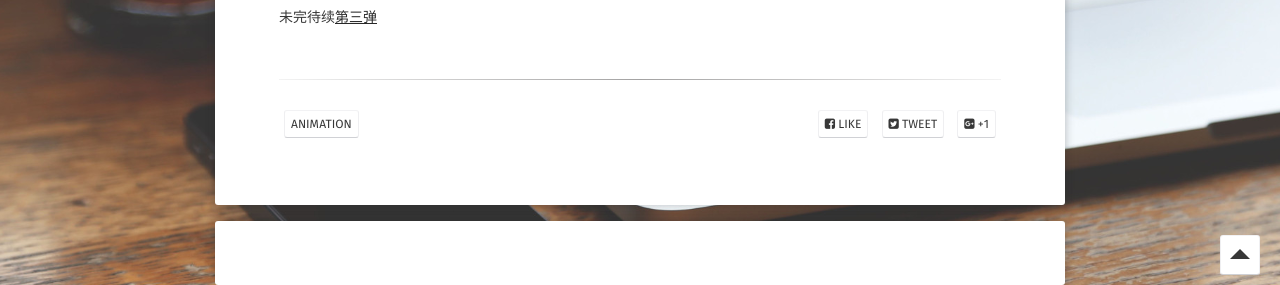
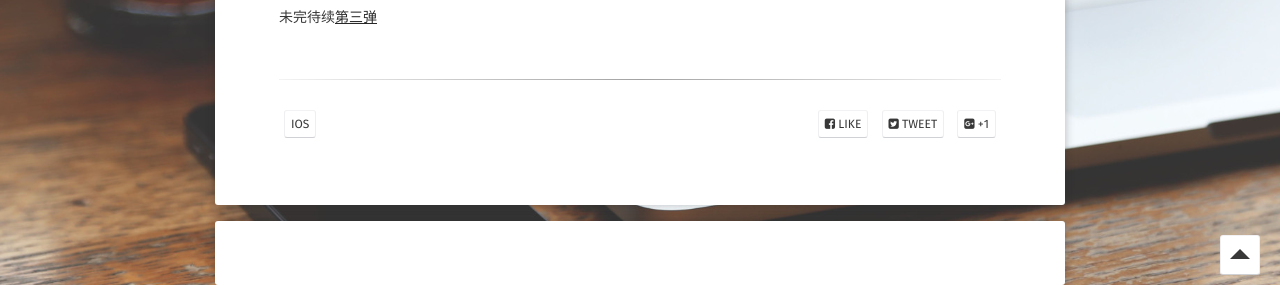
Before and after one commit to longjianjiang/longjianjiang.github.io, a Jekyll site: the page built from _posts/2017-10-08-animation-second.md, in a window 1280 px wide and 900 px high, scrolled down 7994 px. Shown: the part 615-900 px from the top of the window. Built offline with Jekyll 4.4.1, drawn with Linux system fonts in a browser that asks for light colours; some web fonts are replaced; comment, search, counter and statistics services are not loaded.

Commit message:
Update 2017-10-08-animation-second.md

```diff
--- a/_posts/2017-10-08-animation-second.md
+++ b/_posts/2017-10-08-animation-second.md
@@ -4,7 +4,7 @@ title:  "【iOS动画】学习笔记第二弹(Layer Animation)"
 date:   2017-10-08
 excerpt: "本文是笔者学习Layer Animation的一些小总结,接第一弹"
 tag:
-- animation
+- iOS
 comments: true
 ---
 
```
